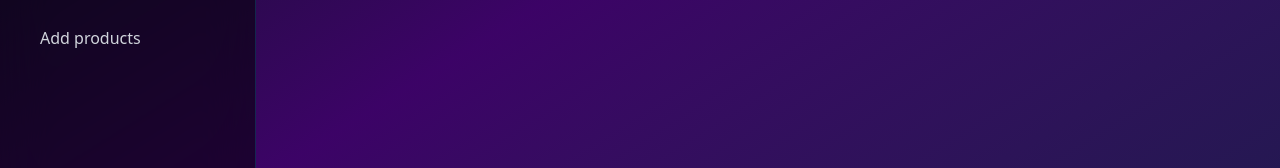
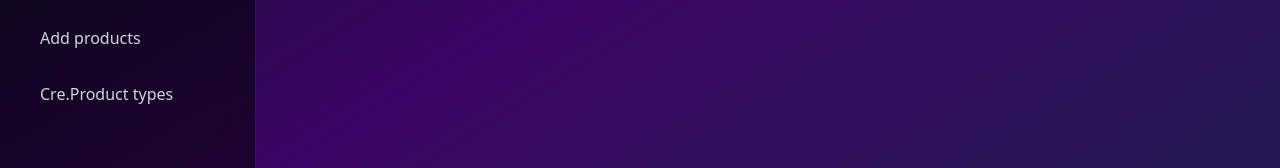
Before and after one commit to phxbinh/NextDemo, a Next.js app: page / in a window 1280 px wide. Shown: the part 458-626 px from the top of the page. Built offline with nearby package versions, Linux system fonts and the light colour scheme.

Commit message:
Update links.ts

```diff
--- a/src/components/links.ts
+++ b/src/components/links.ts
@@ -8,5 +8,6 @@ export const sidebarLinks = [
   { name: 'Todo no images', href: '/todoimages', showInSidebar: true },
   { name: 'Todo with images', href: '/todowithimage', showInSidebar: true },
   { name: 'Add products', href: '/admin/products/new', showInSidebar: true },
+     { name: 'Cre.Product types', href: '/admin/product-types', showInSidebar: true },
 
   ];
```
